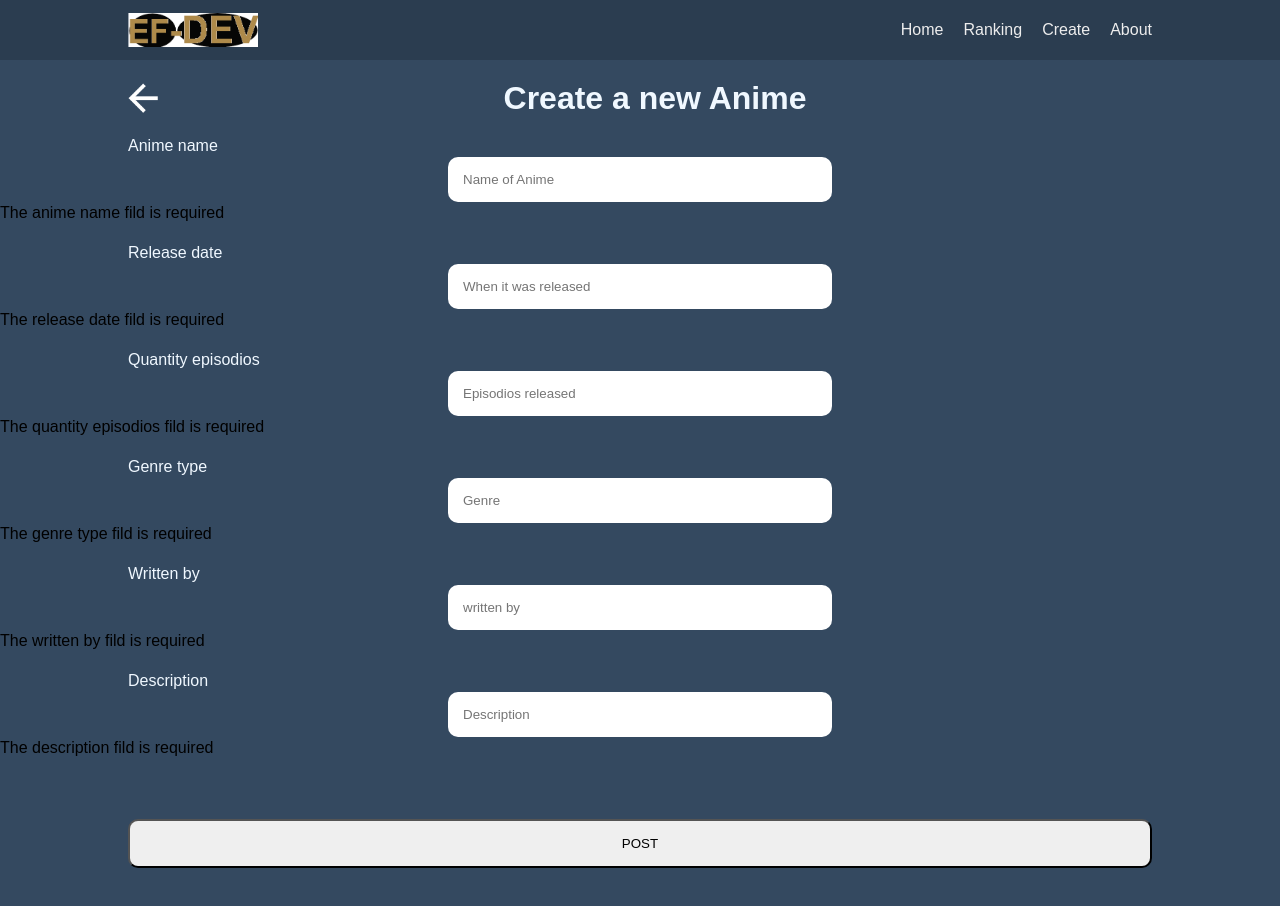
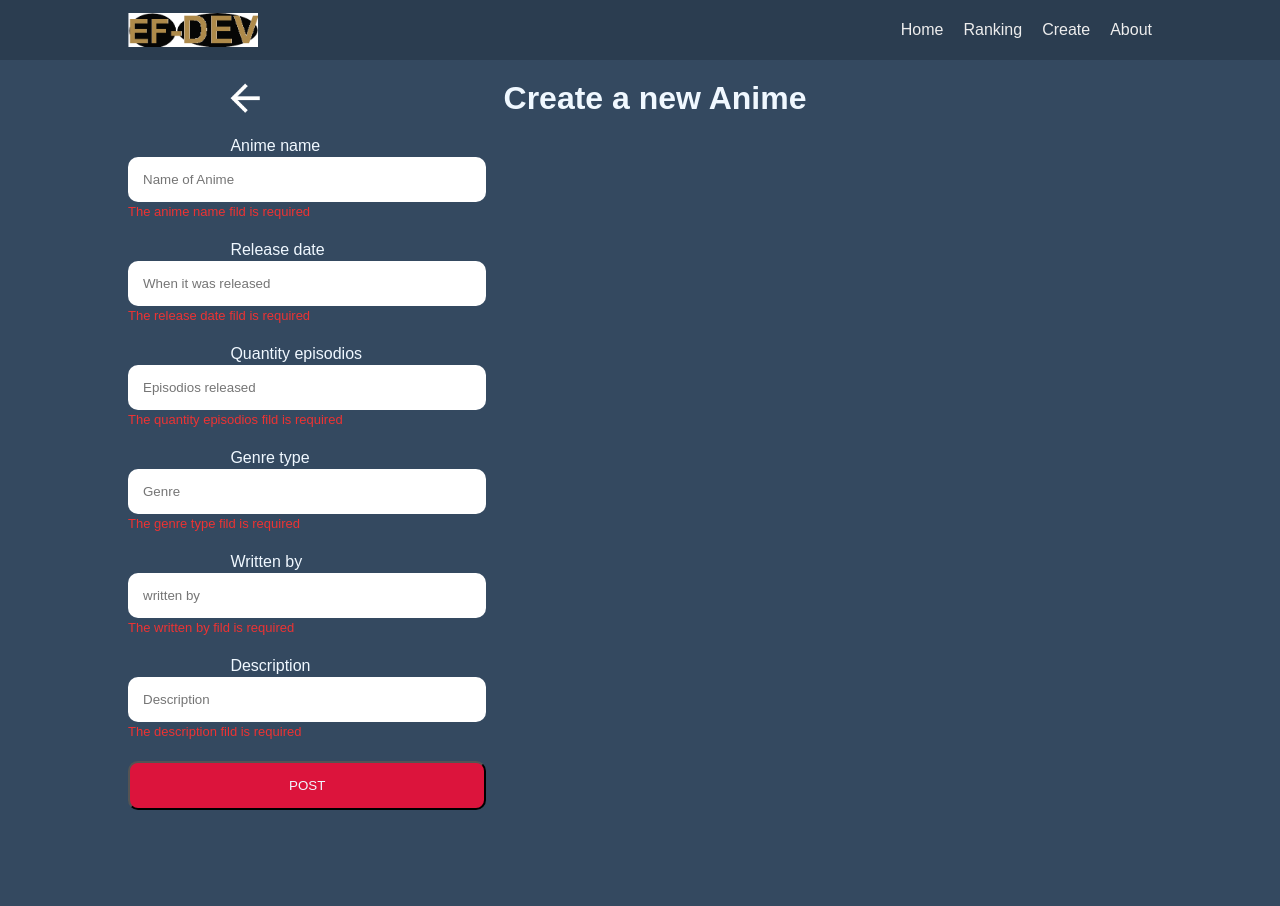
Before and after one commit to ettore83/projeto-anime, a Vue app in the folder anime-project/: page /create in a window 1280 px wide. Shown: the top 906 px of the page. Built offline with nearby package versions, Linux system fonts and the light colour scheme.

Commit message:
Update CreateView.vue

```diff
--- a/anime-project/src/views/CreateView.vue
+++ b/anime-project/src/views/CreateView.vue
@@ -106,6 +106,10 @@ const descriptionIsValid = !!description.value
 
   <style >
 
+main{
+  background-color:#344960;
+}
+
 #bt-back{
   display: flex;
   width: 80%;
@@ -121,7 +125,7 @@ const descriptionIsValid = !!description.value
 .about{
   width: 100%;
   text-align: center;
-  background-color:#344960;
+
   height: 900px;
 }
 
@@ -162,17 +166,33 @@ h1{
   margin:auto;
   margin-top: 40px;
   cursor: pointer;
+  background-color: crimson;
+  color: aliceblue;
+
+}
+
+.error-msg{
+  color: rgb(236, 51, 51);
+  font-size: 13px;
 }
 
 @media (min-width:700px){
  .about{
   text-align: left;
+  width: 80%;
+  margin: auto;
  }
 
   .imp-create{
-  width: 30%;
-  margin: auto;
-  text-align: left;
+  width: 35%;
+  margin: initial;
+
+}
+
+#btn-post{
+  width: 35%;
+  margin: initial;
+
 
 }
 
```
